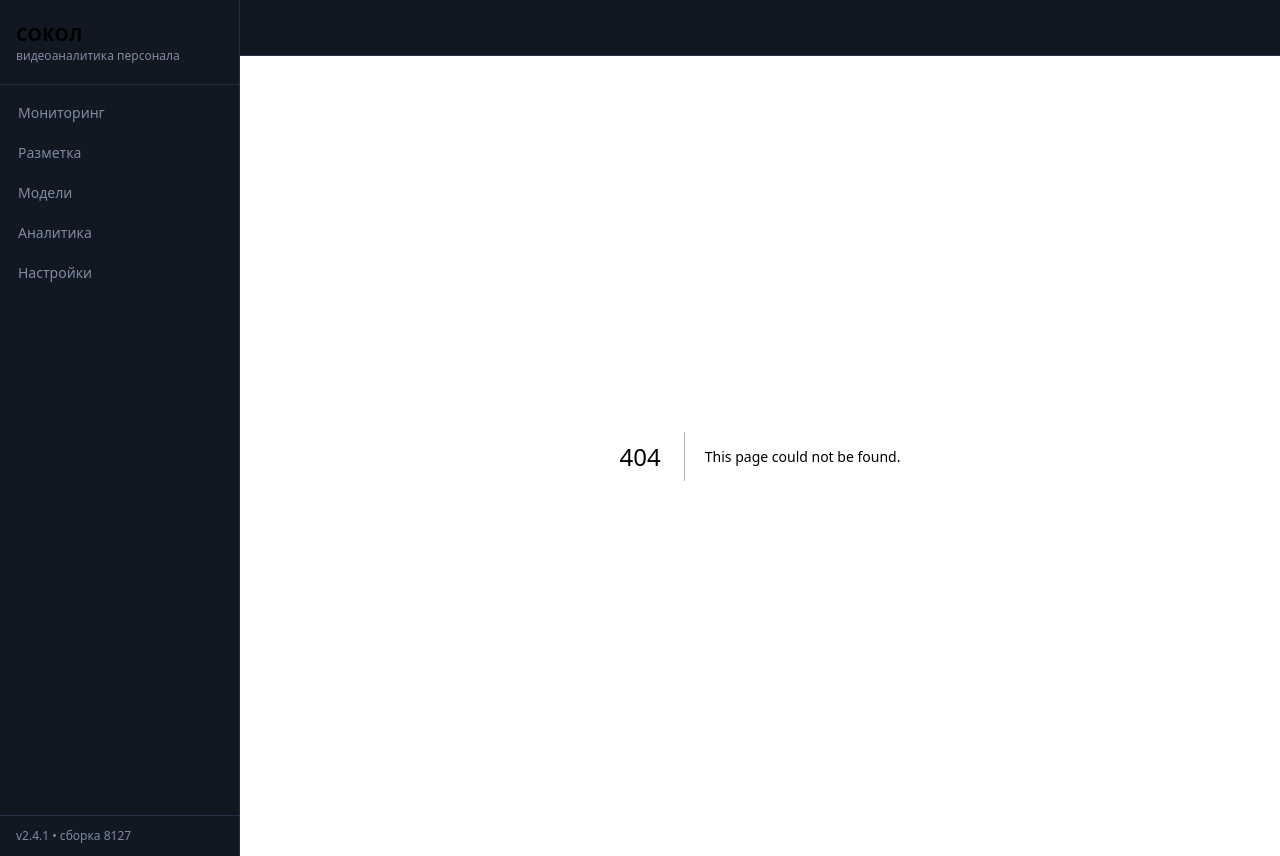
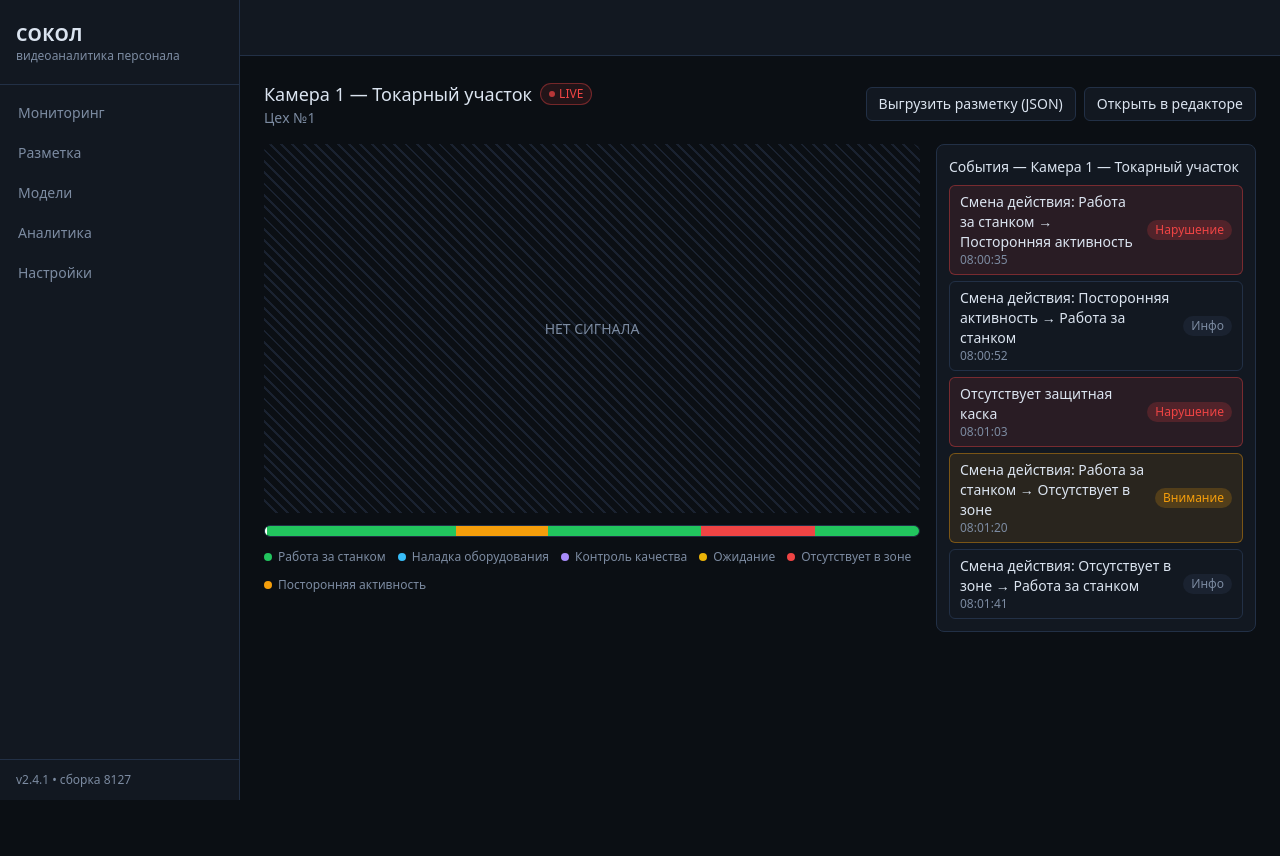
Before and after one commit to kivals/sokol-video-analytics, a Next.js app in the folder app/: page /camera/camera-1 in a window 1280 px wide. Before the commit this address had no page. After the commit the page ends 800 px from the top, so only its background shows below. Built offline with nearby package versions, Linux system fonts and the light colour scheme.

Commit message:
add camera detail screen at /camera/[id]
Adds EventFeed component and camera detail page with video, segment
timeline (click-to-seek), class legend, and event feed with wall-clock
timestamps. VideoPlayer gains an optional videoRef prop for seeking.

```diff
--- /dev/null
+++ b/app/src/app/camera/[id]/page.tsx
@@ -0,0 +1,138 @@
+"use client";
+
+import { useEffect, useRef, useState } from "react";
+import Link from "next/link";
+import { useParams } from "next/navigation";
+import type { ActionClass, Camera, Scenario } from "@/lib/types";
+import { loadScenario } from "@/lib/clientScenarios";
+import { deriveEvents } from "@/lib/scenario";
+import VideoPlayer from "@/components/VideoPlayer";
+import SegmentTimeline from "@/components/SegmentTimeline";
+import EventFeed from "@/components/EventFeed";
+import rawClasses from "@/data/classes.json";
+import rawCameras from "@/data/cameras.json";
+
+const classes = rawClasses as ActionClass[];
+const cameras = rawCameras as Camera[];
+
+export default function CameraDetailPage() {
+  const params = useParams<{ id: string }>();
+  const id = params.id;
+  const camera = cameras.find((c) => c.id === id) ?? null;
+
+  const [scenario, setScenario] = useState<Scenario | null>(null);
+  const [currentTime, setCurrentTime] = useState(0);
+  const videoRef = useRef<HTMLVideoElement>(null);
+
+  useEffect(() => {
+    if (!camera) {
+      return;
+    }
+    let cancelled = false;
+    loadScenario(camera.id)
+      .then((s) => {
+        if (!cancelled) {
+          setScenario(s);
+        }
+      })
+      .catch(() => {
+        if (!cancelled) {
+          setScenario(null);
+        }
+      });
+    return () => {
+      cancelled = true;
+    };
+  }, [camera]);
+
+  if (!camera) {
+    return (
+      <div className="p-6">
+        <div className="rounded-lg border border-[var(--border)] bg-[var(--panel)] p-6 text-center">
+          <div className="text-sm text-[var(--muted)]">Камера не найдена</div>
+          <Link href="/" className="mt-3 inline-block text-sm text-[var(--accent)] hover:underline">
+            Вернуться на главную
+          </Link>
+        </div>
+      </div>
+    );
+  }
+
+  const events = scenario ? deriveEvents(scenario, classes) : [];
+
+  function handleSeek(t: number) {
+    setCurrentTime(t);
+    if (videoRef.current) {
+      videoRef.current.currentTime = t;
+    }
+  }
+
+  return (
+    <div className="p-6">
+      <div className="mb-4 flex flex-wrap items-center justify-between gap-3">
+        <div>
+          <div className="flex items-center gap-2">
+            <h1 className="text-lg font-medium text-[var(--text)]">{camera.name}</h1>
+            <span className="flex items-center gap-1 rounded-full border border-[var(--danger)]/40 bg-[var(--danger)]/10 px-2 py-0.5 text-xs text-[var(--danger)]">
+              <span className="h-1.5 w-1.5 rounded-full bg-[var(--danger)] animate-pulse" />
+              LIVE
+            </span>
+          </div>
+          <div className="text-sm text-[var(--muted)]">{camera.area}</div>
+        </div>
+        <div className="flex gap-2">
+          <a
+            href={`/api/export/${camera.id}`}
+            download
+            className="rounded-md border border-[var(--border)] bg-[var(--panel)] px-3 py-1.5 text-sm text-[var(--text)] hover:border-[var(--accent)]"
+          >
+            Выгрузить разметку (JSON)
+          </a>
+          <Link
+            href={`/annotation?camera=${camera.id}`}
+            className="rounded-md border border-[var(--border)] bg-[var(--panel)] px-3 py-1.5 text-sm text-[var(--text)] hover:border-[var(--accent)]"
+          >
+            Открыть в редакторе
+          </Link>
+        </div>
+      </div>
+
+      <div className="grid grid-cols-3 gap-4">
+        <div className="col-span-2 flex flex-col gap-3">
+          {scenario ? (
+            <>
+              <VideoPlayer
+                scenario={scenario}
+                classes={classes}
+                onTime={setCurrentTime}
+                videoRef={videoRef}
+              />
+              <SegmentTimeline
+                scenario={scenario}
+                classes={classes}
+                currentTime={currentTime}
+                onSeek={handleSeek}
+              />
+              <div className="flex flex-wrap gap-3">
+                {classes.map((c) => (
+                  <div key={c.id} className="flex items-center gap-1.5 text-xs text-[var(--muted)]">
+                    <span className="h-2 w-2 rounded-full" style={{ backgroundColor: c.color }} />
+                    {c.name}
+                  </div>
+                ))}
+              </div>
+            </>
+          ) : (
+            <div className="flex aspect-video w-full items-center justify-center rounded-lg border border-[var(--border)] bg-[var(--panel)] text-sm text-[var(--muted)]">
+              Загрузка…
+            </div>
+          )}
+        </div>
+
+        <div className="col-span-1">
+          <EventFeed events={events} cameraName={camera.name} />
+        </div>
+      </div>
+    </div>
+  );
+}
--- /dev/null
+++ b/app/src/components/EventFeed.tsx
@@ -0,0 +1,72 @@
+"use client";
+
+import type { DerivedEvent } from "@/lib/scenario";
+
+const SHIFT_START_HOUR = 8;
+
+function formatTimestamp(seconds: number): string {
+  const base = new Date();
+  base.setHours(SHIFT_START_HOUR, 0, 0, 0);
+  base.setSeconds(base.getSeconds() + seconds);
+  return base.toLocaleTimeString("ru-RU", {
+    hour: "2-digit",
+    minute: "2-digit",
+    second: "2-digit",
+  });
+}
+
+const TYPE_LABEL: Record<DerivedEvent["type"], string> = {
+  violation: "Нарушение",
+  warning: "Внимание",
+  info: "Инфо",
+};
+
+export default function EventFeed({
+  events,
+  cameraName,
+}: {
+  events: DerivedEvent[];
+  cameraName: string;
+}) {
+  return (
+    <div className="rounded-lg border border-[var(--border)] bg-[var(--panel)] p-3">
+      <div className="mb-2 text-sm font-medium text-[var(--text)]">
+        События — {cameraName}
+      </div>
+      {events.length === 0 ? (
+        <div className="text-sm text-[var(--muted)]">Событий не зафиксировано</div>
+      ) : (
+        <ul className="flex flex-col gap-1.5">
+          {events.map((ev, i) => {
+            const rowClass =
+              ev.type === "violation"
+                ? "border-[var(--danger)]/40 bg-[var(--danger)]/10"
+                : ev.type === "warning"
+                  ? "border-[var(--warn)]/40 bg-[var(--warn)]/10"
+                  : "border-[var(--border)]";
+            const chipClass =
+              ev.type === "violation"
+                ? "bg-[var(--danger)]/20 text-[var(--danger)]"
+                : ev.type === "warning"
+                  ? "bg-[var(--warn)]/20 text-[var(--warn)]"
+                  : "bg-[var(--panel-2)] text-[var(--muted)]";
+            return (
+              <li
+                key={i}
+                className={`flex items-center justify-between gap-2 rounded-md border px-2.5 py-1.5 text-sm ${rowClass}`}
+              >
+                <div className="flex flex-col">
+                  <span className="text-[var(--text)]">{ev.title}</span>
+                  <span className="text-xs text-[var(--muted)]">{formatTimestamp(ev.time)}</span>
+                </div>
+                <span className={`shrink-0 rounded-full px-2 py-0.5 text-xs ${chipClass}`}>
+                  {TYPE_LABEL[ev.type]}
+                </span>
+              </li>
+            );
+          })}
+        </ul>
+      )}
+    </div>
+  );
+}
--- a/app/src/components/VideoPlayer.tsx
+++ b/app/src/components/VideoPlayer.tsx
@@ -1,6 +1,6 @@
 "use client";
 
-import { useEffect, useMemo, useRef, useState } from "react";
+import { useEffect, useMemo, useRef, useState, type RefObject } from "react";
 import type { ActionClass, Scenario } from "@/lib/types";
 import { jitter, segmentAt } from "@/lib/scenario";
 import ClassBadge from "./ClassBadge";
@@ -14,6 +14,7 @@ export default function VideoPlayer({
   showBadge = true,
   onTime,
   className,
+  videoRef: externalVideoRef,
 }: {
   scenario: Scenario;
   classes: ActionClass[];
@@ -23,8 +24,10 @@ export default function VideoPlayer({
   showBadge?: boolean;
   onTime?: (t: number) => void;
   className?: string;
+  videoRef?: RefObject<HTMLVideoElement | null>;
 }) {
-  const videoRef = useRef<HTMLVideoElement>(null);
+  const ownVideoRef = useRef<HTMLVideoElement>(null);
+  const videoRef = externalVideoRef ?? ownVideoRef;
   const [reactionLag] = useState(() => 0.5 + Math.random());
   const byId = new Map(classes.map((c) => [c.id, c]));
 
```
